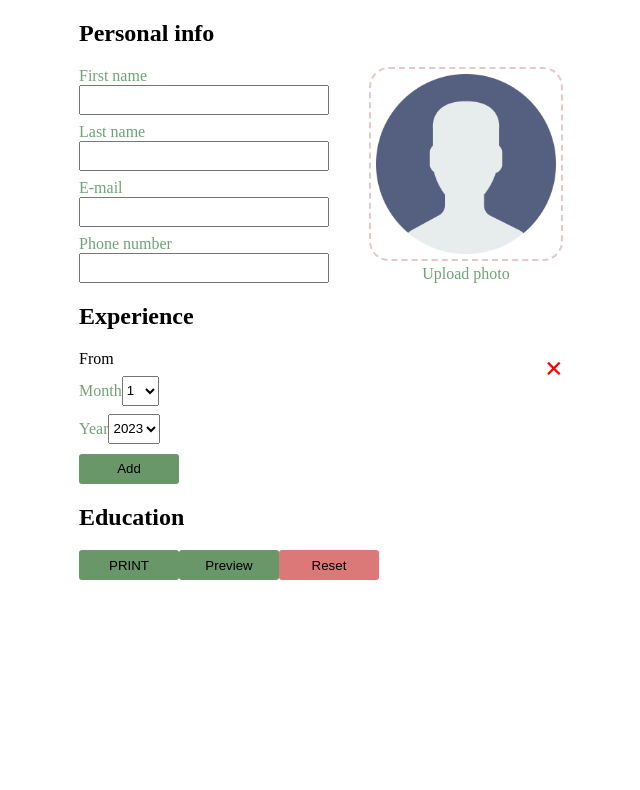
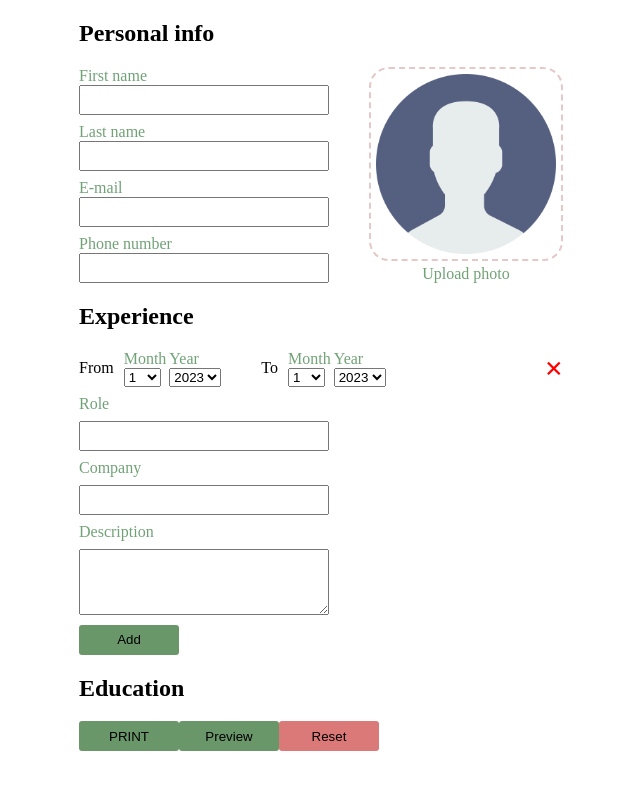
Before and after one commit to mart-in-a-jar/odin-cv-project, a React (Create React App) app: page / in a window 1280 px wide. Shown: the top 790 px of the page, without its empty margins (319-959 px from the left). Built offline with nearby package versions, Linux system fonts and the light colour scheme.

Commit message:
Design experience form

```diff
--- a/src/components/DatePickers.js
+++ b/src/components/DatePickers.js
@@ -36,10 +36,6 @@ class Year extends Component {
         for (let i = 0; i < 100; i++) {
             years.push(thisYear - i);
         }
-        if (name.includes("to")) {
-            years.unshift("Present");
-        }
-
         return (
             <div className={name + " year"}>
                 <label htmlFor={id}>{label}</label>
--- a/src/components/Experience.js
+++ b/src/components/Experience.js
@@ -35,7 +35,8 @@ class Experience extends Component {
         return (
             <div className="inputs experience">
                 <div className="text-inputs">
-                    From
+                    <div className="durations">
+                        <div className="label">From</div>
                         <Month
                             id={`from-month-experience-${experience.id}`}
                             name="fromMonth"
@@ -54,6 +55,32 @@ class Experience extends Component {
                                 onChange(e, experience.id);
                             }}
                         />
+                        <div className="label">To</div>
+                        <Month
+                            id={`to-month-experience-${experience.id}`}
+                            name="toMonth"
+                            label="Month"
+                            value={experience.to.month}
+                            onChange={(e) => {
+                                onChange(e, experience.id);
+                            }}
+                        />
+                        <Year
+                            id={`to-year-experience-${experience.id}`}
+                            name="toYear"
+                            label="Year"
+                            value={experience.to.year}
+                            onChange={(e) => {
+                                onChange(e, experience.id);
+                            }}
+                        />
+                    </div>
+                    <label htmlFor="">Role</label>
+                    <input type="text" />
+                    <label htmlFor="">Company</label>
+                    <input type="text" />
+                    <label htmlFor="">Description</label>
+                    <textarea name="" id="" cols="30" rows="4"></textarea>
                 </div>
                 <span
                     className="delete"
--- a/src/styles/App.css
+++ b/src/styles/App.css
@@ -30,7 +30,7 @@ input:focus {
     outline: 1px solid blue;
 }
 
-label ~ * {
+label ~ input {
     height: 30px;
     line-height: 30px;
     width: 100%;
@@ -122,6 +122,28 @@ select.year {
     width: auto;
 }
 
+div.month,
+div.year {
+    display: flex;
+    flex-direction: column;
+    align-items: flex-start;
+    margin-right: 3px;
+}
+
+div.year {
+    margin-right: 40px;
+}
+
+.durations {
+    display: flex;
+    /* gap: 20px; */
+    align-items: center;
+}
+
+.durations .label {
+    margin-right: 10px;
+}
+
 /* CV */
 
 .clear-cv {
```
Lines whose indentation alone changed are shown as unchanged.
